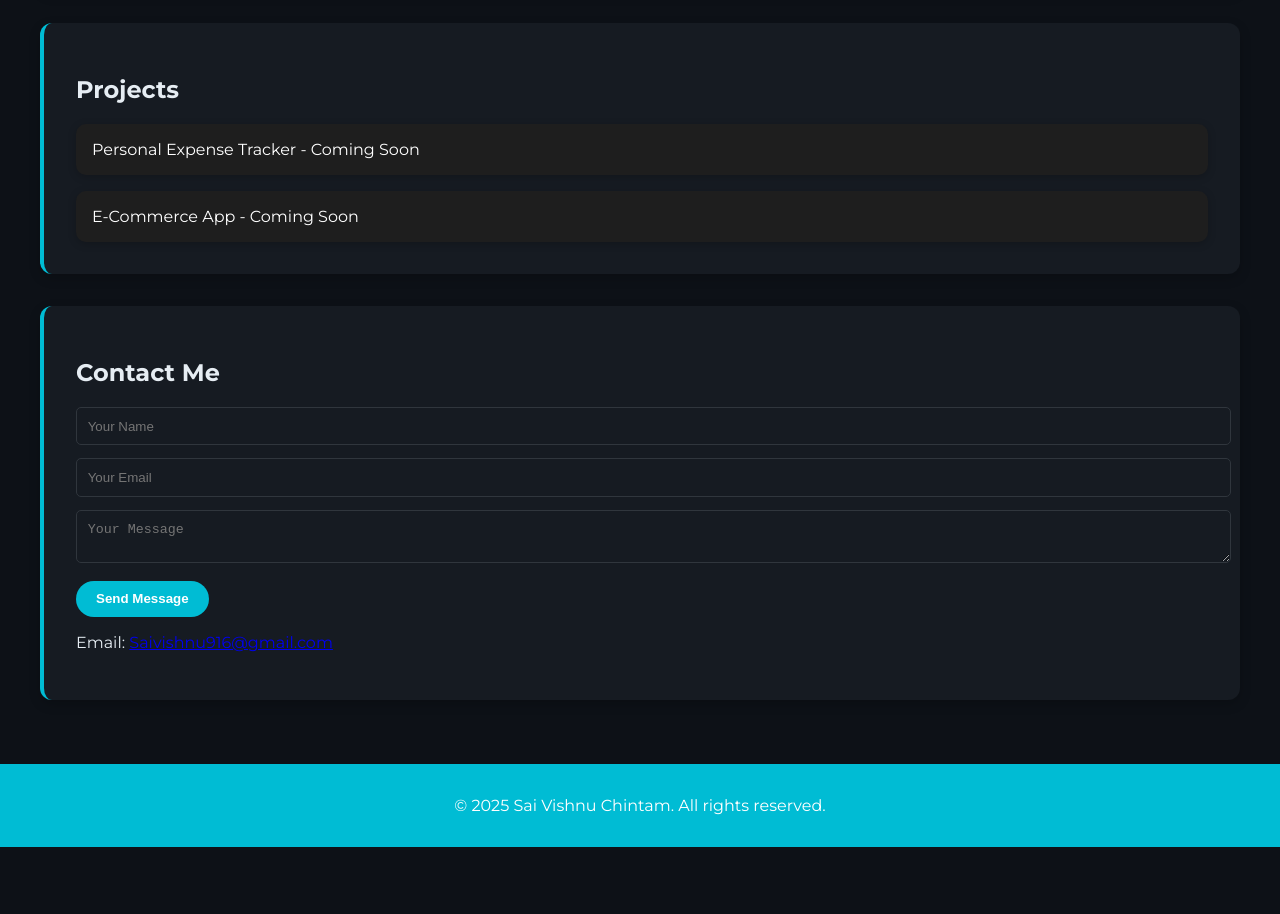
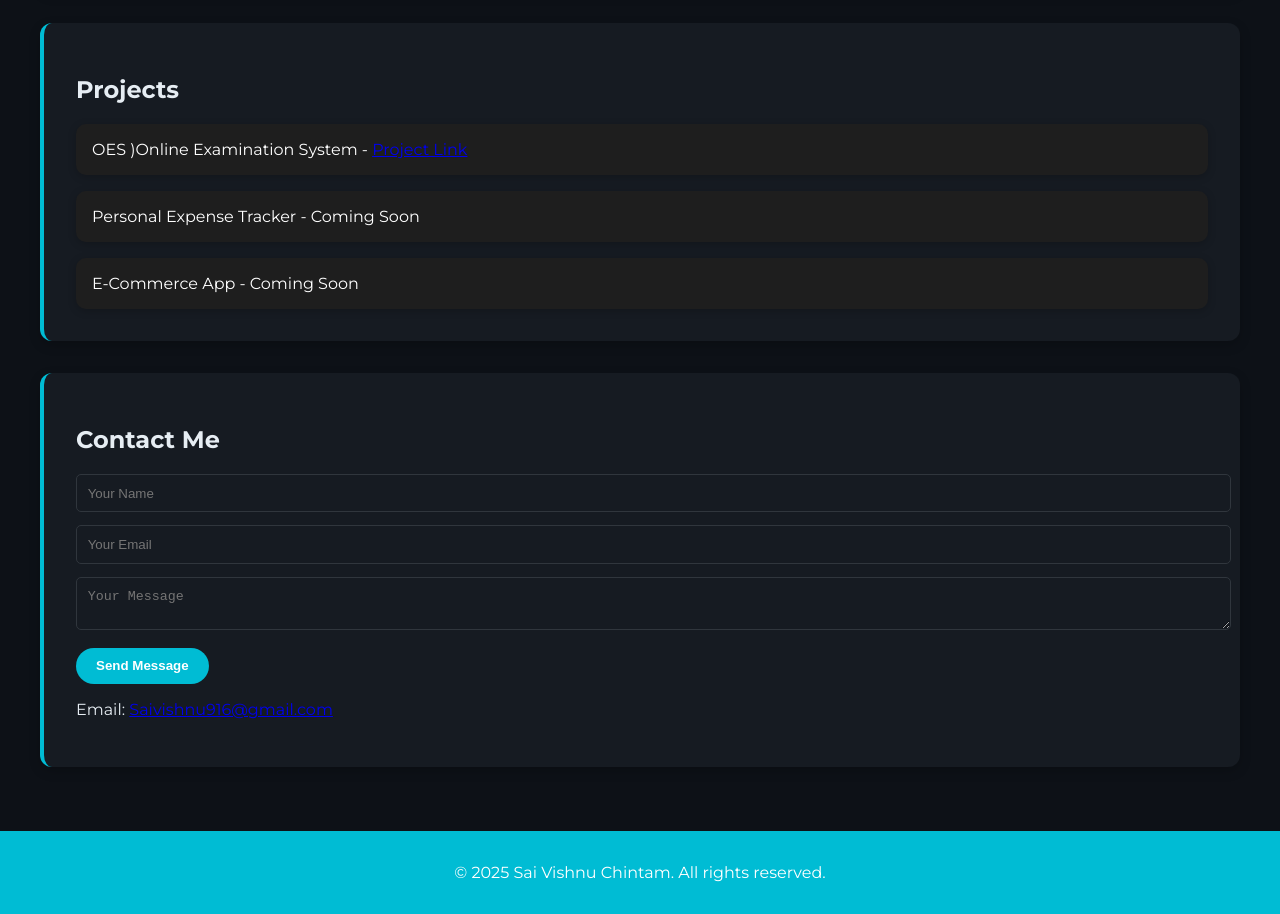
Before and after one commit to Kanna916/Portfolio, a plain HTML site: page index.html in a window 1280 px wide. Shown: the part 1780-2694 px from the top of the page. Before the commit the page ends 2627 px from the top, so only its background shows below. Drawn offline with nearby package versions, Linux system fonts and the light colour scheme.

Commit message:
Update index.html

```diff
--- a/index.html
+++ b/index.html
@@ -63,6 +63,7 @@
 
     <section id="projects" class="card" data-aos="fade-up">
       <h2>Projects</h2>
+      <div class="project-card">OES )Online Examination System - <a href="https://github.com/Kanna916/OES-Online_Examination_System" class="btn">Project Link</a></div>
       <div class="project-card">Personal Expense Tracker - Coming Soon</div>
       <div class="project-card">E-Commerce App - Coming Soon</div>
     </section>
```
